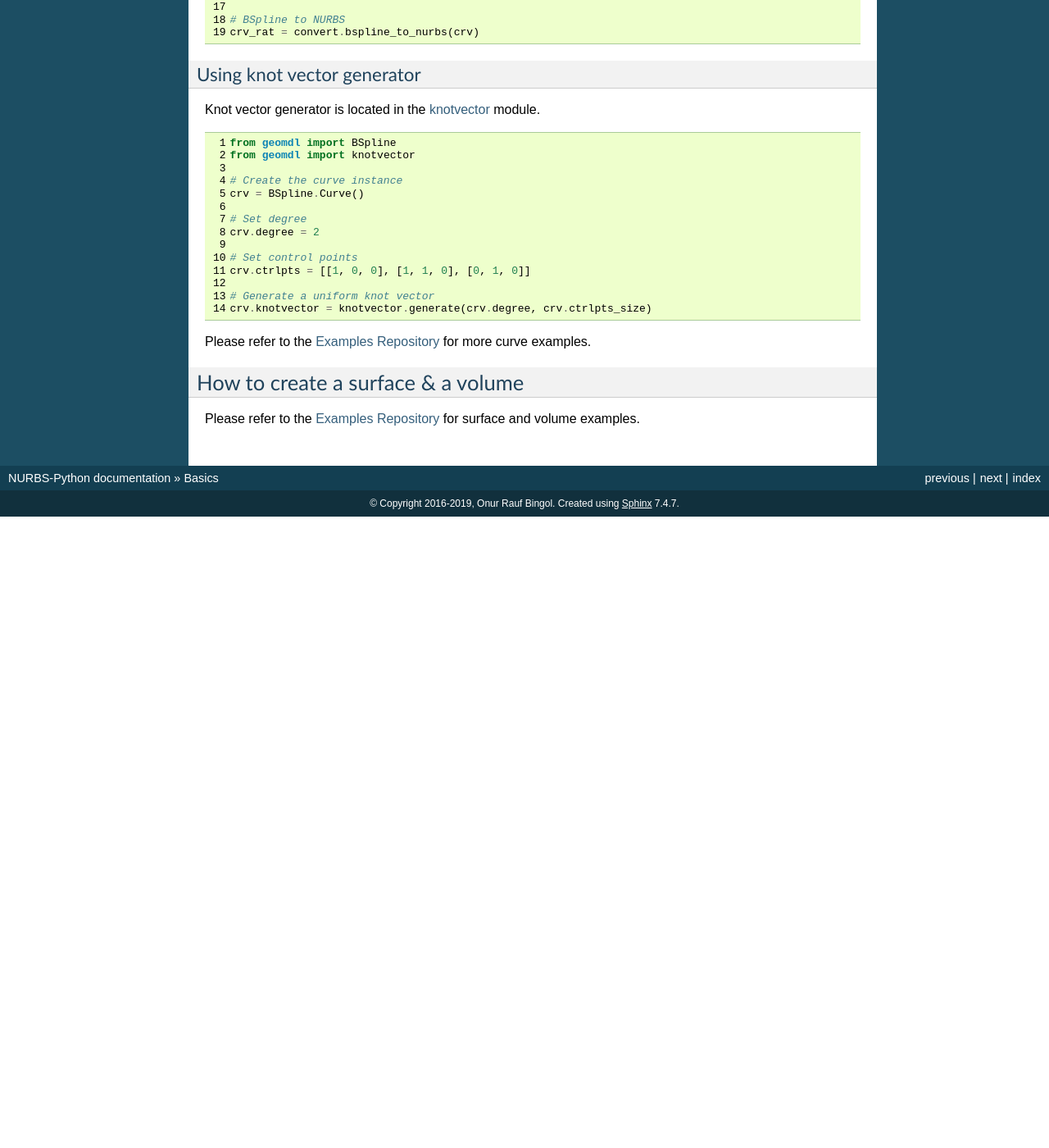
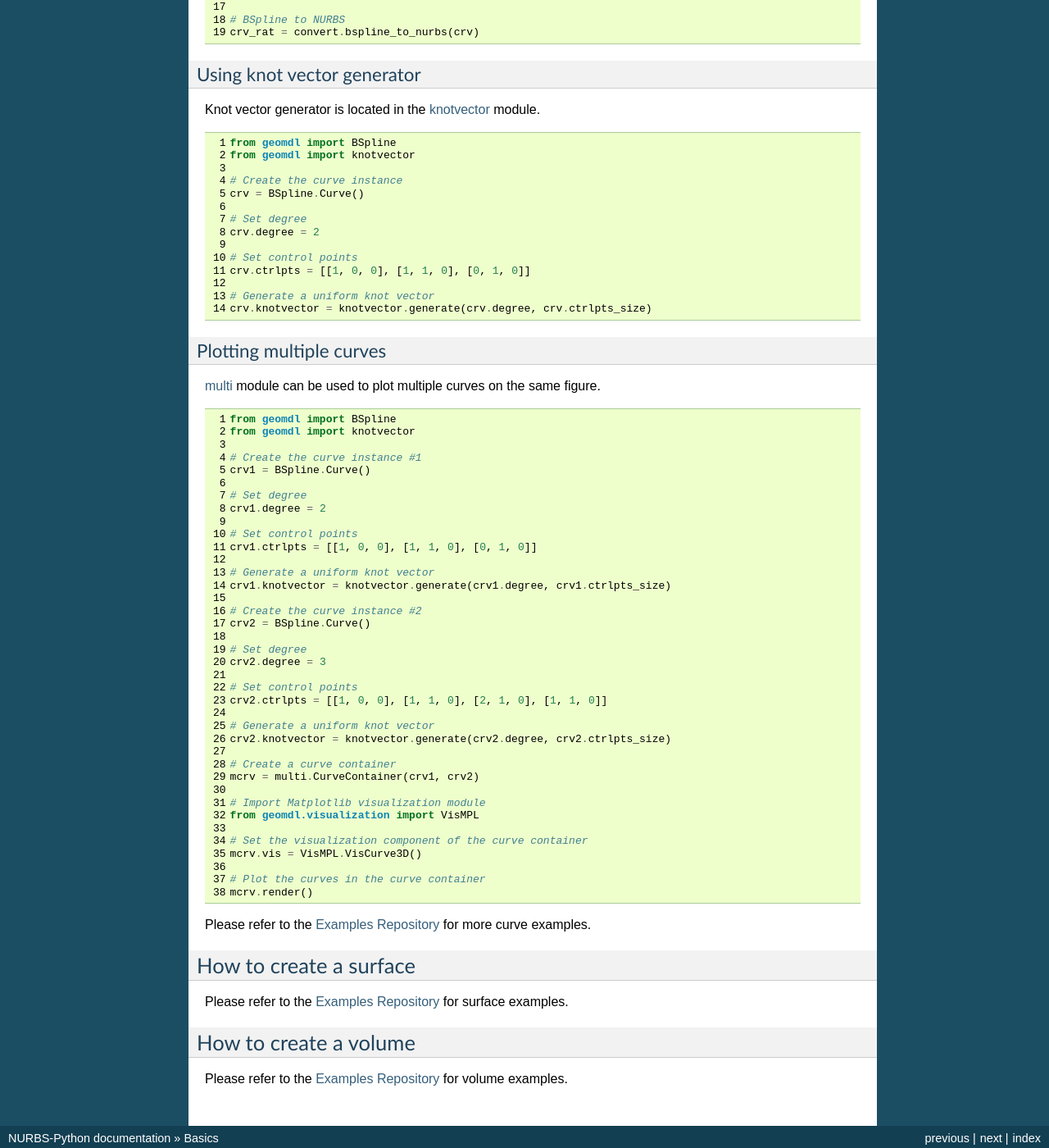
Before and after one commit to orbingol/NURBS-Python, a Sphinx documentation site: the page built from docs/basics.rst, in a window 1280 px wide and 1400 px high, scrolled down 3375 px. Shown: the whole window at 82% size. Built offline with Sphinx 7.4.7, drawn with Linux system fonts in a browser that asks for light colours; formulas are drawn with MathJax 3; before the commit the page ends 4005 px from its top, so only the background shows below that; some of the changed text lies outside the part shown.

Commit message:
Add multi-curve plot example

```diff
--- a/docs/basics.rst
+++ b/docs/basics.rst
@@ -240,9 +240,61 @@ Knot vector generator is located in the :doc:`knotvector <module_knotvector>` mo
     # Generate a uniform knot vector
     crv.knotvector = knotvector.generate(crv.degree, crv.ctrlpts_size)
 
+Plotting multiple curves
+------------------------
+
+:doc:`multi <module_container>` module can be used to plot multiple curves on the same figure.
+
+.. code-block:: python
+    :linenos:
+
+    from geomdl import BSpline
+    from geomdl import knotvector
+
+    # Create the curve instance #1
+    crv1 = BSpline.Curve()
+
+    # Set degree
+    crv1.degree = 2
+
+    # Set control points
+    crv1.ctrlpts = [[1, 0, 0], [1, 1, 0], [0, 1, 0]]
+
+    # Generate a uniform knot vector
+    crv1.knotvector = knotvector.generate(crv1.degree, crv1.ctrlpts_size)
+
+    # Create the curve instance #2
+    crv2 = BSpline.Curve()
+
+    # Set degree
+    crv2.degree = 3
+
+    # Set control points
+    crv2.ctrlpts = [[1, 0, 0], [1, 1, 0], [2, 1, 0], [1, 1, 0]]
+
+    # Generate a uniform knot vector
+    crv2.knotvector = knotvector.generate(crv2.degree, crv2.ctrlpts_size)
+
+    # Create a curve container
+    mcrv = multi.CurveContainer(crv1, crv2)
+
+    # Import Matplotlib visualization module
+    from geomdl.visualization import VisMPL
+
+    # Set the visualization component of the curve container
+    mcrv.vis = VisMPL.VisCurve3D()
+
+    # Plot the curves in the curve container
+    mcrv.render()
+
 Please refer to the :doc:`Examples Repository <examples_repo>` for more curve examples.
 
-How to create a surface & a volume
-==================================
+How to create a surface
+=======================
 
-Please refer to the :doc:`Examples Repository <examples_repo>` for surface and volume examples.
+Please refer to the :doc:`Examples Repository <examples_repo>` for surface examples.
+
+How to create a volume
+======================
+
+Please refer to the :doc:`Examples Repository <examples_repo>` for volume examples.
```
